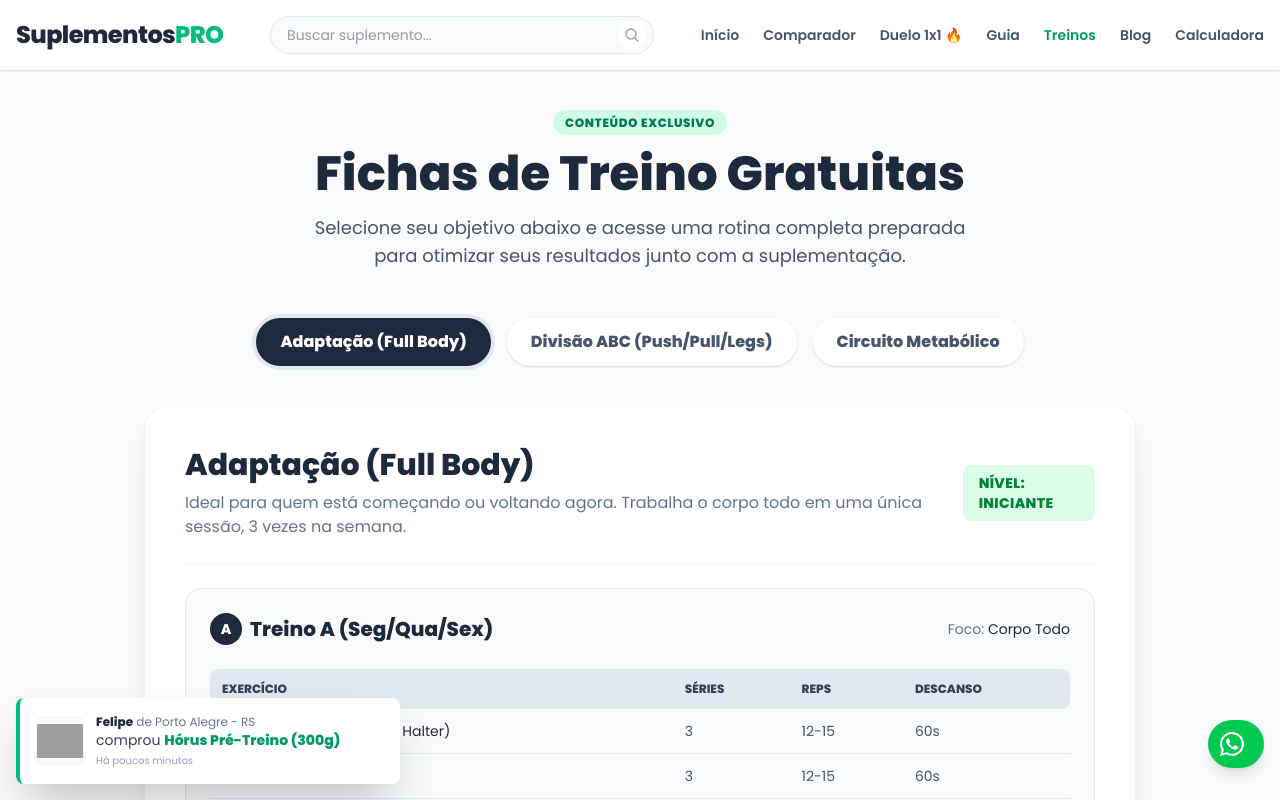
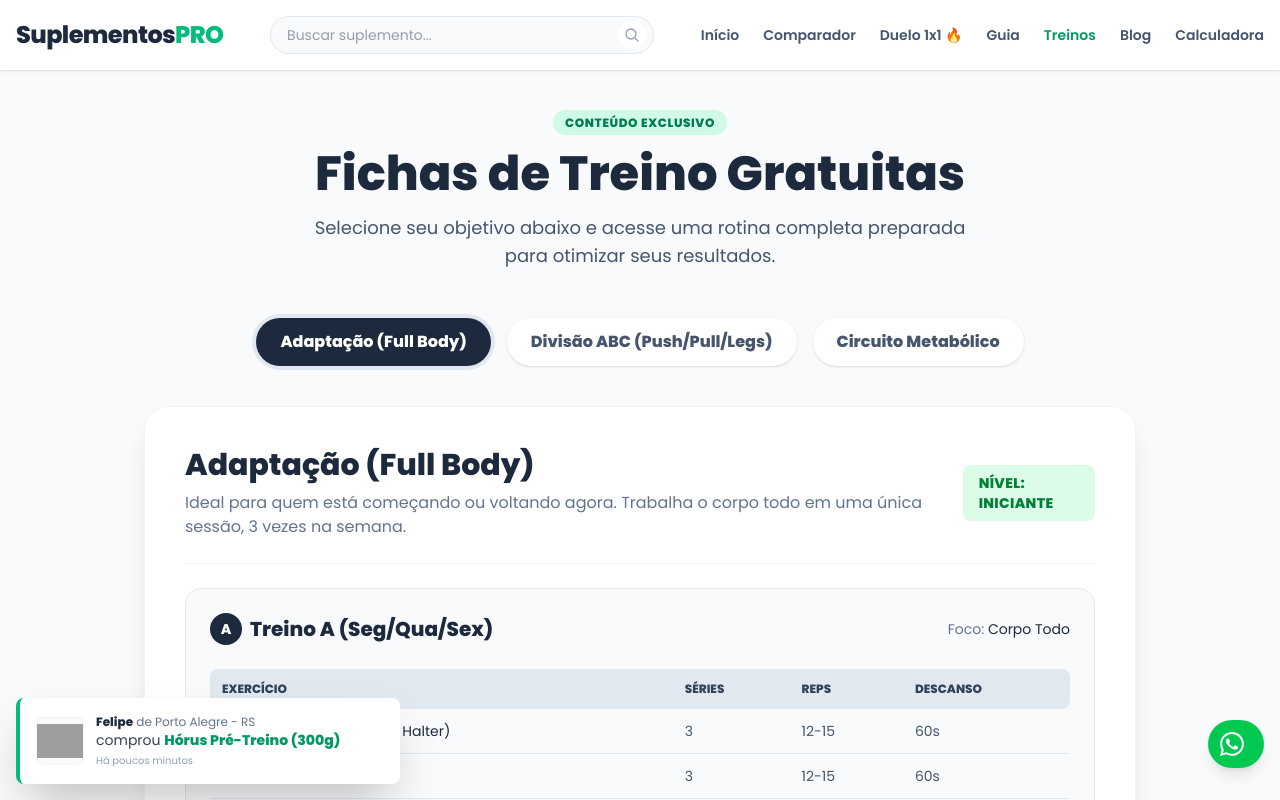
Before and after one commit to brunoandradearruda/siteVendasSuplementos, a Next.js app: page /treinos in a window 1280 px wide. Shown: the top 800 px of the page. Built offline with nearby package versions, Linux system fonts and the light colour scheme; grey boxes are pictures that could not be loaded.

Commit message:
videos add

```diff
--- a/src/app/treinos/page.tsx
+++ b/src/app/treinos/page.tsx
@@ -1,20 +1,21 @@
 "use client";
 
 import { useState } from 'react';
-// CORREÇÃO: Usando caminho relativo para garantir que o arquivo seja encontrado
-import { listaDeTreinos, RotinaTreino } from '../../data/treinos';
+import { listaDeTreinos, RotinaTreino } from '@/data/treinos';
 import Link from 'next/link';
 
 export default function TreinosPage() {
-  // Garante que a lista existe e tem itens antes de tentar acessar
+  // 1. Definimos o valor inicial (sem retornar nada ainda)
   const treinoInicial = listaDeTreinos && listaDeTreinos.length > 0 ? listaDeTreinos[0] : null;
 
-  // Se por algum motivo a lista estiver vazia ou indefinida, evitamos o crash
-  if (!treinoInicial) {
-    return <div className="p-10 text-center">Carregando treinos...</div>;
+  // 2. Chamamos o Hook (AGORA ESTÁ NO LUGAR CERTO: Antes de qualquer return)
+  // Precisamos dizer que o estado pode ser RotinaTreino OU null
+  const [treinoAtivo, setTreinoAtivo] = useState<RotinaTreino | null>(treinoInicial);
+
+  // 3. Agora sim, podemos fazer a verificação e retornar o "Carregando" se necessário
+  if (!treinoAtivo) {
+    return <div className="p-20 text-center text-slate-500">Carregando treinos ou nenhum treino encontrado...</div>;
   }
-
-  const [treinoAtivo, setTreinoAtivo] = useState<RotinaTreino>(treinoInicial);
 
   return (
     <div className="bg-slate-50 min-h-screen py-10">
@@ -29,7 +30,7 @@ export default function TreinosPage() {
             Fichas de Treino Gratuitas
           </h1>
           <p className="text-slate-600 text-lg max-w-2xl mx-auto">
-            Selecione seu objetivo abaixo e acesse uma rotina completa preparada para otimizar seus resultados junto com a suplementação.
+            Selecione seu objetivo abaixo e acesse uma rotina completa preparada para otimizar seus resultados.
           </p>
         </div>
 
@@ -67,7 +68,6 @@ export default function TreinosPage() {
               </span>
             </div>
 
-            {/* LISTA DE DIAS */}
             <div className="grid gap-8">
               {treinoAtivo.dias.map((dia, idx) => (
                 <div key={idx} className="bg-slate-50 rounded-2xl p-6 border border-slate-200">
@@ -83,7 +83,6 @@ export default function TreinosPage() {
                     </div>
                   </div>
 
-                  {/* TABELA DE EXERCÍCIOS */}
                   <div className="overflow-x-auto">
                     <table className="w-full text-left text-sm">
                       <thead className="bg-slate-200 text-slate-700 uppercase text-xs">
@@ -107,7 +106,6 @@ export default function TreinosPage() {
                     </table>
                   </div>
 
-                  {/* DICA DE SUPLEMENTO */}
                   <div className="mt-6 bg-blue-50 border border-blue-100 p-4 rounded-xl flex flex-col sm:flex-row items-center justify-between gap-4">
                     <div className="flex items-center gap-3">
                       <span className="text-2xl">💊</span>
@@ -120,13 +118,11 @@ export default function TreinosPage() {
                       Ver Melhores Opções
                     </Link>
                   </div>
-
                 </div>
               ))}
             </div>
           </div>
         </div>
-
       </div>
     </div>
   );
```
